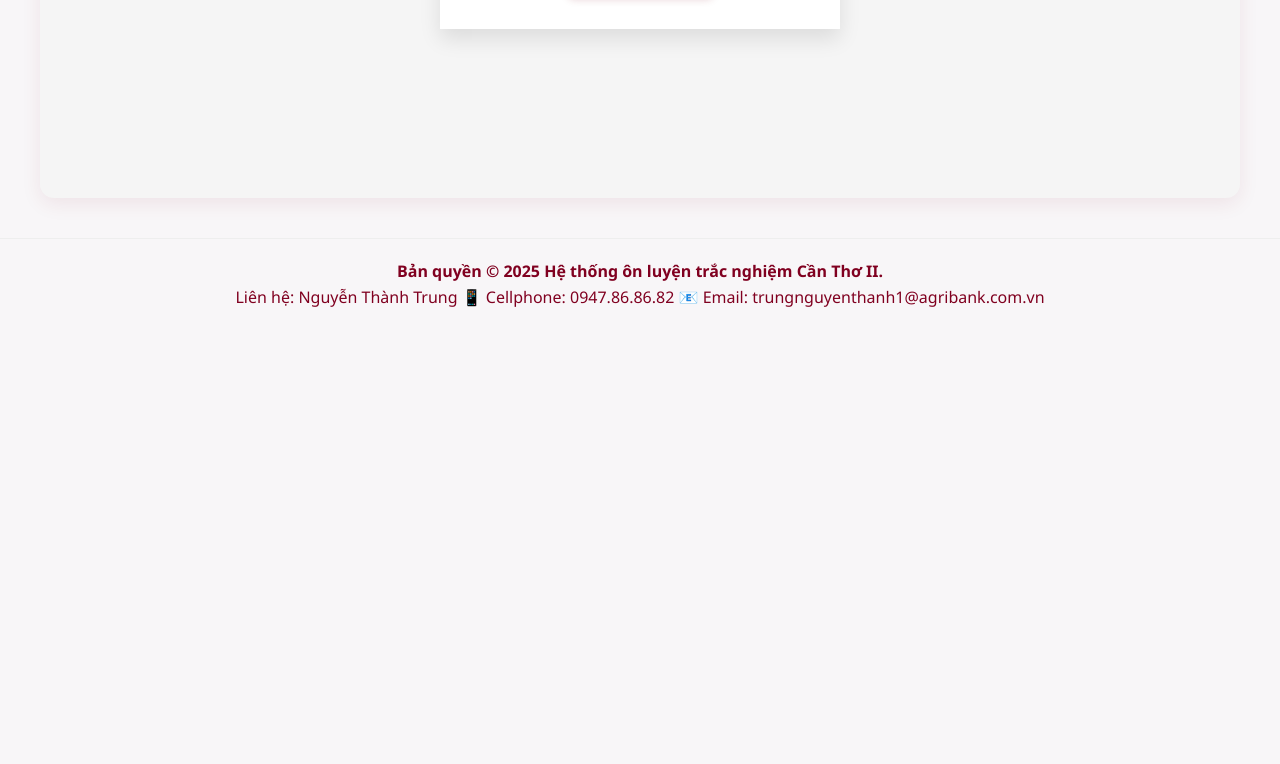
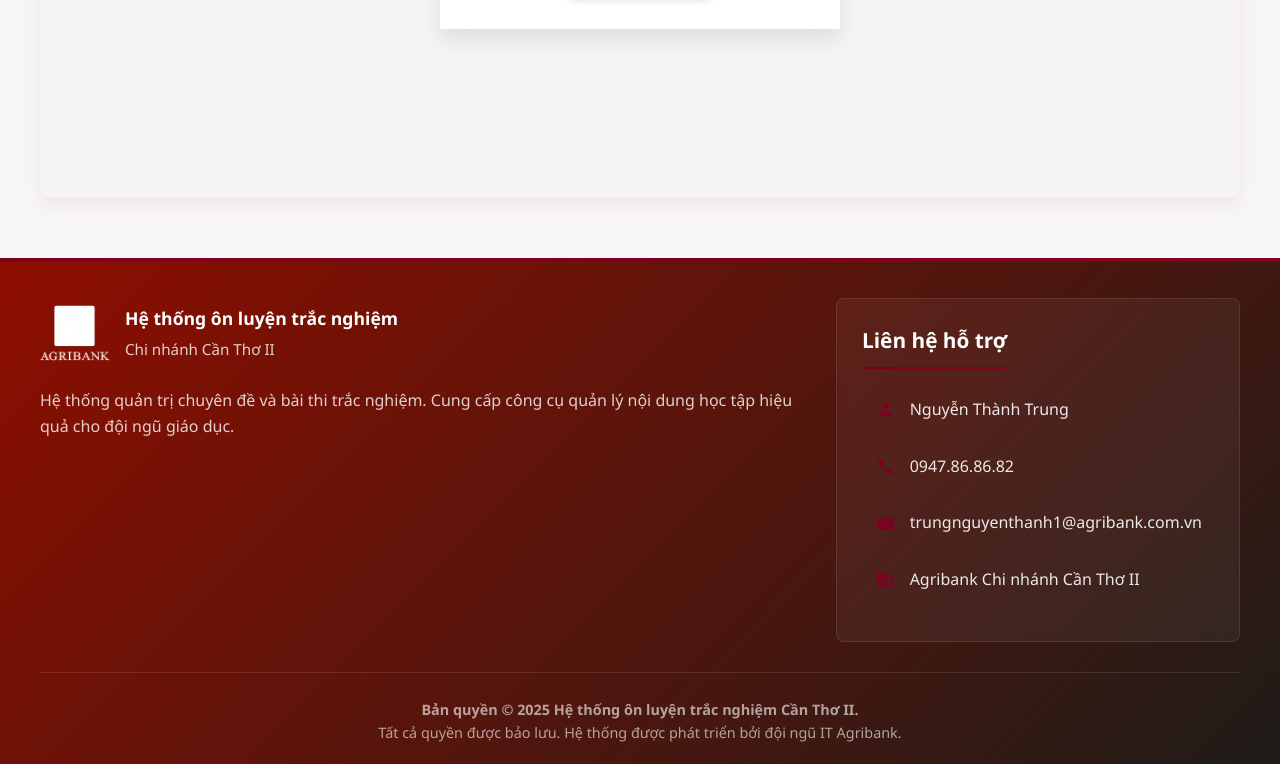
Before and after one commit to tvnghp/tracnghiem2, a website: page admin.html in a window 1280 px wide. Shown: the part 634-1398 px from the top of the page. Before the commit the page ends 964 px from the top, so only its background shows below. Drawn offline with Linux system fonts and the light colour scheme; a script that the page names is missing.

Commit message:
Add files via upload

```diff
--- a/admin.html
+++ b/admin.html
@@ -610,11 +610,50 @@
 
   </div>
 
-  <footer class="footer-copyright" style="text-align: center; padding: 20px; margin-top: 40px; background: #f8f6f8; border-top: 1px solid #eee; color: #800020;">
-    <strong>Bản quyền © 2025 Hệ thống ôn luyện trắc nghiệm Cần Thơ II.</strong><br>
-    Liên hệ: Nguyễn Thành Trung
-    📱 Cellphone: 0947.86.86.82
-    📧 Email: trungnguyenthanh1@agribank.com.vn
+  <footer style="background: linear-gradient(135deg, #8e0e00 0%, #1f1c18 100%); color: #fff; padding: 40px 20px 20px; margin-top: 60px; position: relative; overflow: hidden;">
+    <div style="max-width: 1200px; margin: 0 auto; position: relative; z-index: 1;">
+      <div style="display: flex; justify-content: space-between; flex-wrap: wrap; gap: 40px; margin-bottom: 30px;">
+        <div style="flex: 1; min-width: 300px;">
+          <div style="display: flex; align-items: center; gap: 15px; margin-bottom: 20px;">
+            <img src="logo.png" alt="Logo" style="width: 70px; height: 70px; object-fit: contain; filter: brightness(0) invert(1);">
+            <div>
+              <h3 style="font-size: 1.1em; margin: 0 0 5px; color: #fff; font-weight: 600;">Hệ thống ôn luyện trắc nghiệm</h3>
+              <p style="margin: 0; color: rgba(255, 255, 255, 0.8); font-size: 0.95em;">Chi nhánh Cần Thơ II</p>
+            </div>
+          </div>
+          <p style="color: rgba(255, 255, 255, 0.8); line-height: 1.6; margin: 0;">
+            Hệ thống quản trị chuyên đề và bài thi trắc nghiệm.
+            Cung cấp công cụ quản lý nội dung học tập hiệu quả cho đội ngũ giáo dục.
+          </p>
+        </div>
+
+        <div style="background: rgba(255, 255, 255, 0.05); padding: 25px; border-radius: 8px; min-width: 300px; backdrop-filter: blur(5px); border: 1px solid rgba(255, 255, 255, 0.1);">
+          <h4 style="color: #fff; margin-top: 0; margin-bottom: 20px; font-size: 1.3em; padding-bottom: 10px; border-bottom: 2px solid #800020; display: inline-block;">Liên hệ hỗ trợ</h4>
+          <div style="display: flex; align-items: center; gap: 12px; margin-bottom: 15px; color: rgba(255, 255, 255, 0.9); padding: 8px 12px; border-radius: 6px; transition: all 0.3s ease;">
+            <i class="material-icons" style="color: #800020; font-size: 1.2em; min-width: 24px; text-align: center;">person</i>
+            <span>Nguyễn Thành Trung</span>
+          </div>
+          <div style="display: flex; align-items: center; gap: 12px; margin-bottom: 15px; color: rgba(255, 255, 255, 0.9); padding: 8px 12px; border-radius: 6px; transition: all 0.3s ease;">
+            <i class="material-icons" style="color: #800020; font-size: 1.2em; min-width: 24px; text-align: center;">phone</i>
+            <span>0947.86.86.82</span>
+          </div>
+          <div style="display: flex; align-items: center; gap: 12px; margin-bottom: 15px; color: rgba(255, 255, 255, 0.9); padding: 8px 12px; border-radius: 6px; transition: all 0.3s ease;">
+            <i class="material-icons" style="color: #800020; font-size: 1.2em; min-width: 24px; text-align: center;">email</i>
+            <span>trungnguyenthanh1@agribank.com.vn</span>
+          </div>
+          <div style="display: flex; align-items: center; gap: 12px; margin-bottom: 15px; color: rgba(255, 255, 255, 0.9); padding: 8px 12px; border-radius: 6px; transition: all 0.3s ease;">
+            <i class="material-icons" style="color: #800020; font-size: 1.2em; min-width: 24px; text-align: center;">business</i>
+            <span>Agribank Chi nhánh Cần Thơ II</span>
+          </div>
+        </div>
+      </div>
+
+      <div style="text-align: center; padding-top: 25px; margin-top: 25px; border-top: 1px solid rgba(255, 255, 255, 0.1); color: rgba(255, 255, 255, 0.6); font-size: 0.9em;">
+        <strong>Bản quyền © 2025 Hệ thống ôn luyện trắc nghiệm Cần Thơ II.</strong><br>
+        Tất cả quyền được bảo lưu. Hệ thống được phát triển bởi đội ngũ IT Agribank.
+      </div>
+    </div>
+    <div style="position: absolute; top: 0; left: 0; right: 0; height: 4px; background: #800020;"></div>
   </footer>
 
   <script src="config.js"></script>
```
